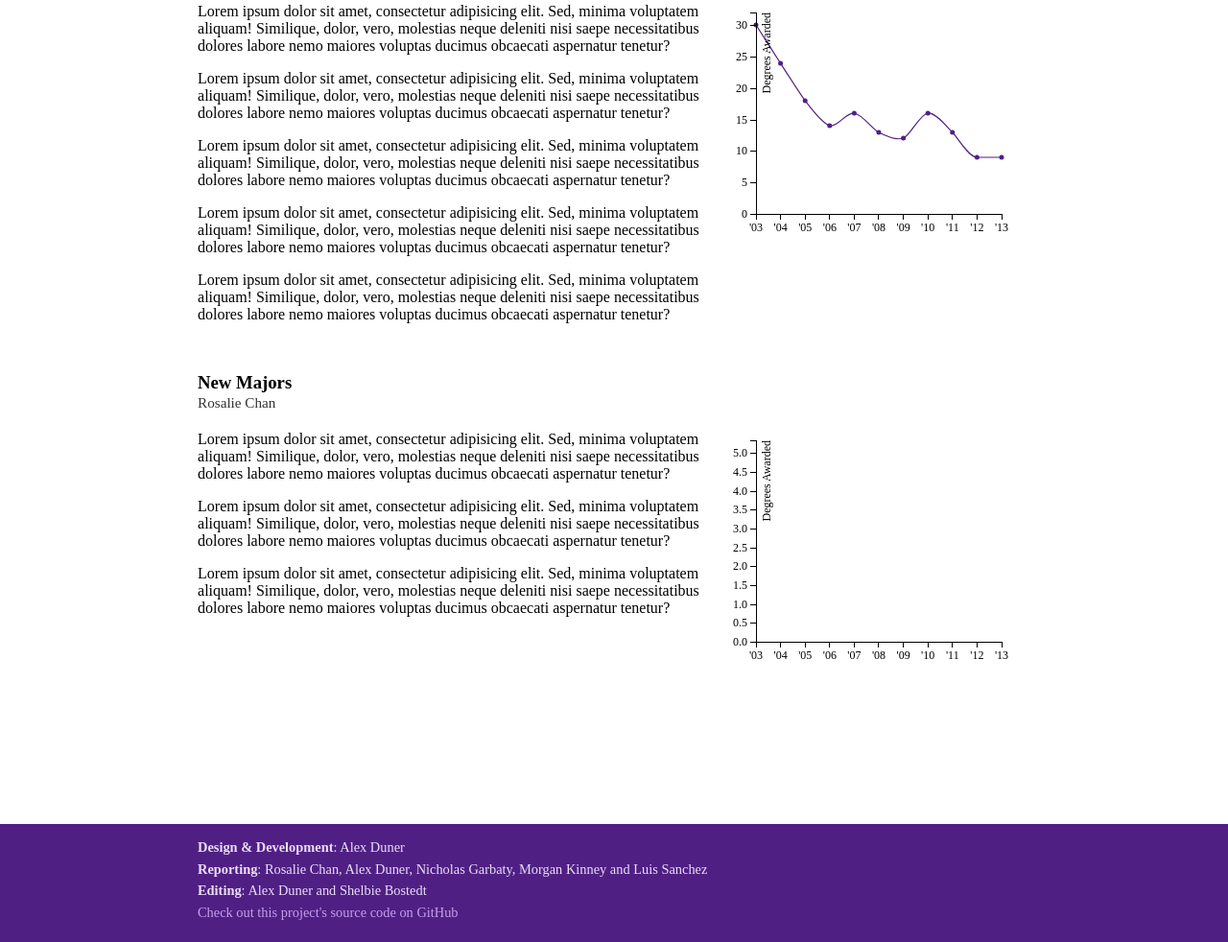
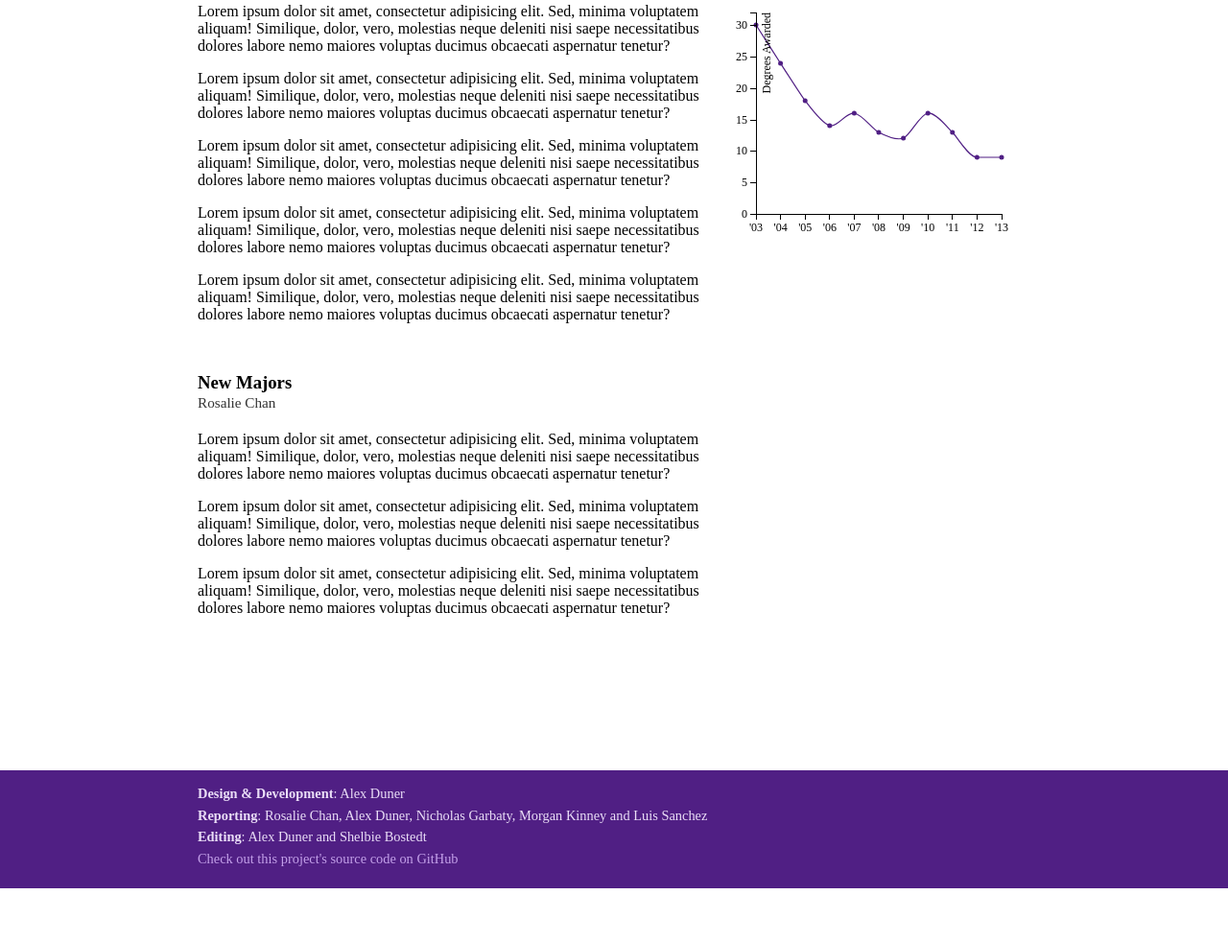
Before and after one commit to duner/nu_majors, a website: page index.html in a window 1280 px wide. Shown: the part 2462-3444 px from the top of the page at 96% size. After the commit the page ends 3388 px from the top, so only its background shows below. Drawn offline with nearby package versions, Linux system fonts and the light colour scheme.

Commit message:
work on nav, last story, etc.

```diff
--- a/_css/scss/_content.scss
+++ b/_css/scss/_content.scss
@@ -50,6 +50,12 @@ section.content {
 			@include row($direction: LTR);
 			@include media($medium) {
 				@include row($direction: RTL);
+			}
+
+			&#new {
+				div.text {
+					float: left;
+				}
 			}
 
 
--- a/index.html
+++ b/index.html
@@ -119,8 +119,8 @@
 		<div class="major" id="new">
 			<h3>New Majors</h3>
 			<h4>Rosalie Chan</h4>
-			<div class="article" data-major='African Studies,Middle East Studies,Latina & Latina Studies'>
-				<div class="small_chart"></div>
+			<div class="article" id="new" data-major='African Studies,Middle East Studies,Latina & Latina Studies'>
+<!-- 				<div class="small_chart"></div>-->
 				<div class="text">
 					<p>Lorem ipsum dolor sit amet, consectetur adipisicing elit. Sed, minima voluptatem aliquam! Similique, dolor, vero, molestias neque deleniti nisi saepe necessitatibus dolores labore nemo maiores voluptas ducimus obcaecati aspernatur tenetur?</p>
 					<p>Lorem ipsum dolor sit amet, consectetur adipisicing elit. Sed, minima voluptatem aliquam! Similique, dolor, vero, molestias neque deleniti nisi saepe necessitatibus dolores labore nemo maiores voluptas ducimus obcaecati aspernatur tenetur?</p>
```
Also changed, not shown: _js/script.js (+5 -3 lines), _css/styles.css.
